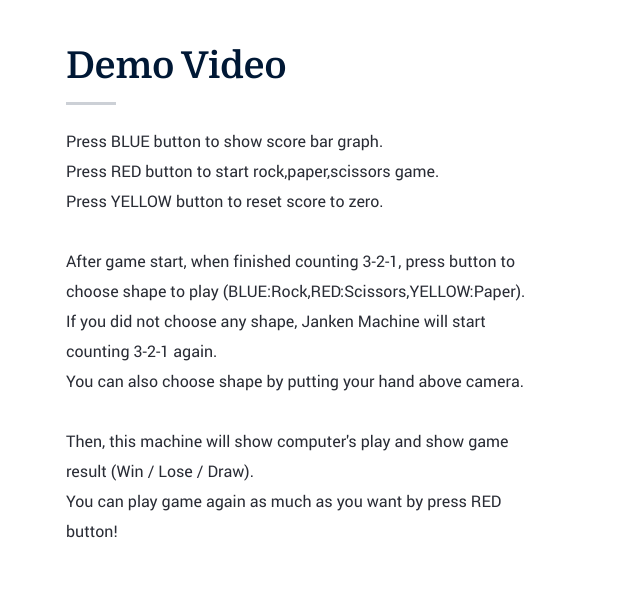
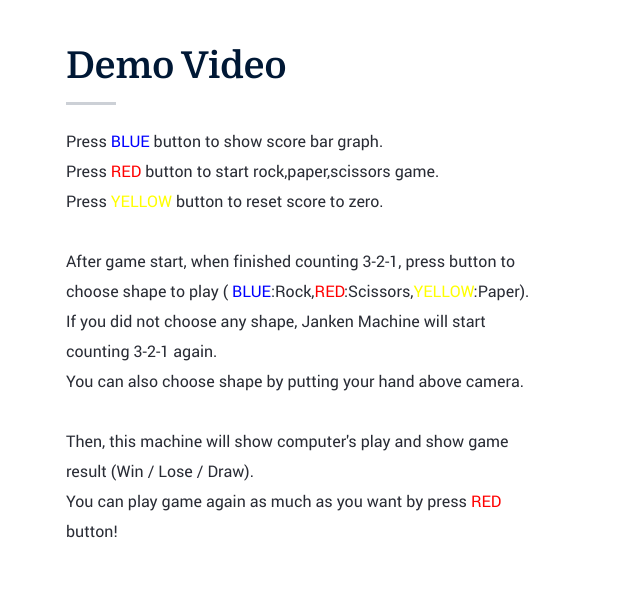
Before and after one commit to chanjeed/janken_machine, a plain HTML site: page index.html in a window 1280 px wide. Shown: the part 2500-3096 px from the top of the page, 644-1280 px from the left. Drawn offline with Linux system fonts and the light colour scheme; files whose address does not match are found by name.

Commit message:
add demo details

```diff
--- a/index.html
+++ b/index.html
@@ -227,16 +227,16 @@
    					<h2 class="animate-this" data-animate="fadeInRight">Demo Video</h2>
 
    					<p class="animate-this" data-animate="fadeInRight">
-              Press BLUE button to show score bar graph. <br>
-              Press RED button to start rock,paper,scissors game. <br>
-              Press YELLOW button to reset score to zero. <br><br>
+              Press <font color="blue"> BLUE</font> button to show score bar graph. <br>
+              Press <font color="red">RED</font> button to start rock,paper,scissors game. <br>
+              Press <font color="yellow">YELLOW</font>  button to reset score to zero. <br><br>
 
-              After game start, when finished counting 3-2-1, press button to choose shape to play (BLUE:Rock,RED:Scissors,YELLOW:Paper).<br>
+              After game start, when finished counting 3-2-1, press button to choose shape to play ( <font color="blue"> BLUE</font>:Rock,<font color="red">RED</font>:Scissors,<font color="yellow">YELLOW</font>:Paper).<br>
               If you did not choose any shape, Janken Machine will start counting 3-2-1 again.<br>
               You can also choose shape by putting your hand above camera.<br><br>
 
               Then, this machine will show computer's play and show game result (Win / Lose / Draw).<br>
-              You can play game again as much as you want by press RED button!<br>
+              You can play game again as much as you want by press <font color="red">RED</font> button!<br>
 
             </p>
 
```
